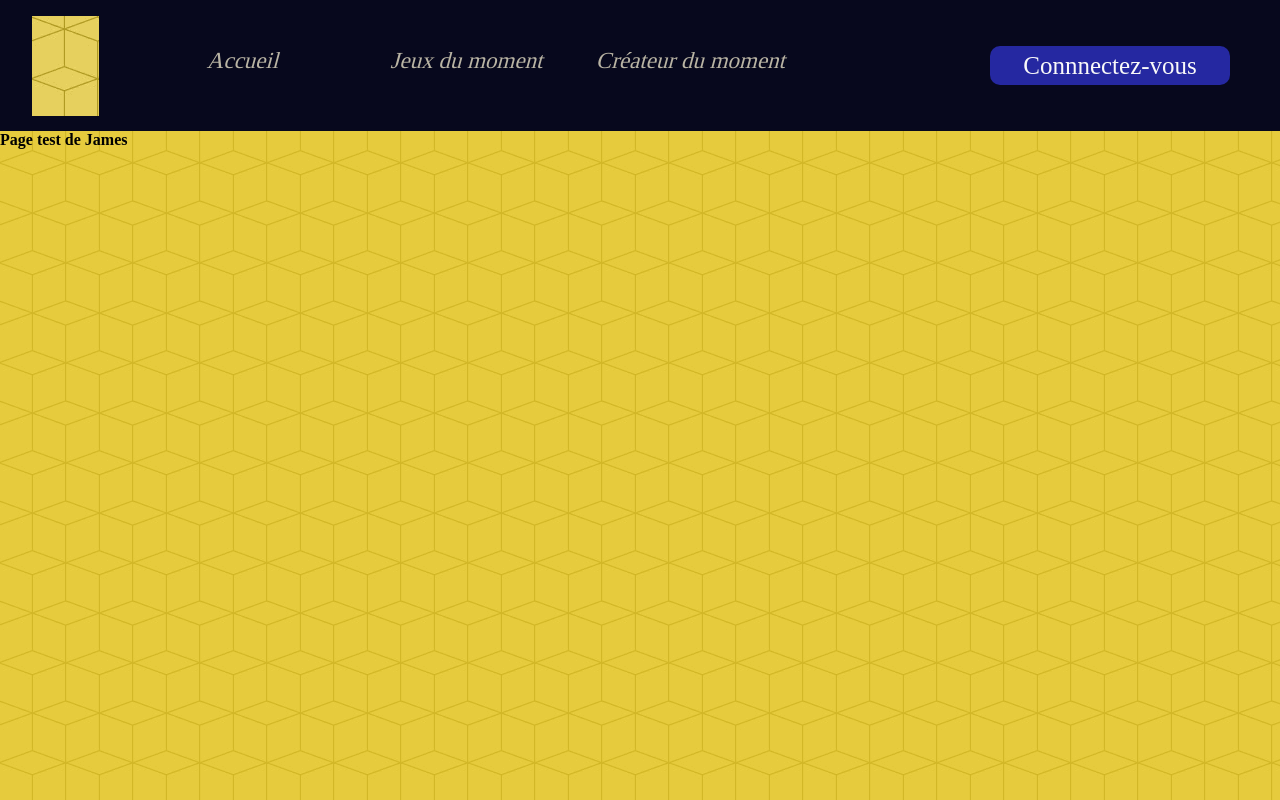
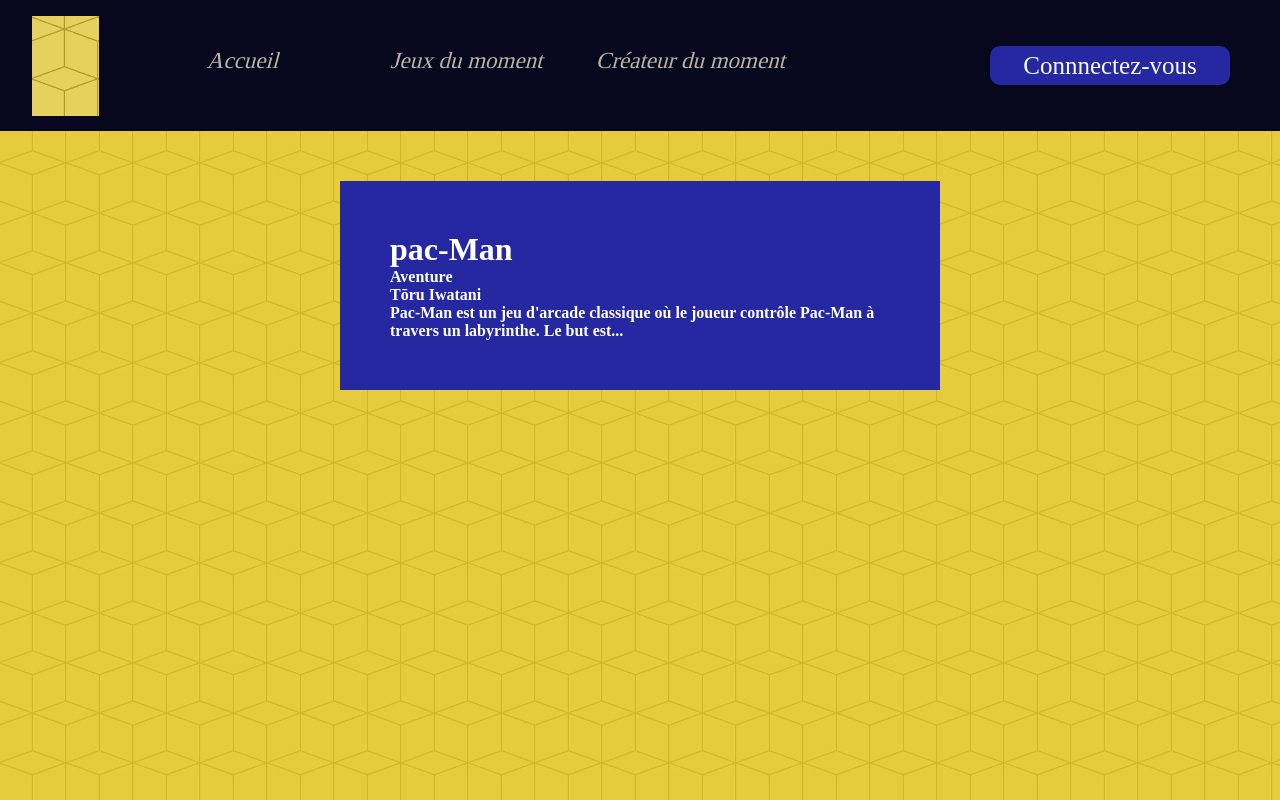
Before and after one commit to charlydrax/Sting, a React (Create React App) app: page /page-test-james in a window 1280 px wide. Built offline with nearby package versions, Linux system fonts and the light colour scheme; a web font is replaced by a local one.

Commit message:
Info Page J

```diff
--- /dev/null
+++ b/src/components/InfoJeux/InfoJeux.jsx
@@ -0,0 +1,50 @@
+import styled from 'styled-components'
+import dataGame  from '../../data/data-game.js'
+const Container = styled.div`
+    background: #2528A1;
+    width:600px;
+    margin:auto;
+    margin-top:50px;
+`
+const ContainerDroite = styled.div`
+    color:white;
+    padding:50px;
+`
+const ContainerGauche = styled.div`
+    padding:50px;
+`
+
+
+
+function InfoJeux({idGame}){
+    let infoGame = dataGame
+    console.log(infoGame)
+    return(
+
+        <>
+
+            <Container>
+                <main>
+                    <ContainerDroite>
+                        <h1>{infoGame[idGame].title}</h1>
+                        <p>{infoGame[idGame].categories}</p>
+                        <p>{infoGame[idGame].creator}</p>
+                        <p>{infoGame[idGame].description}</p>
+                    </ContainerDroite>
+
+
+                </main>
+
+
+
+
+            </Container>
+            {/* <p>{infoGame[1].title}</p> */}
+
+
+
+        </>
+    )
+}
+
+export default InfoJeux ;
--- /dev/null
+++ b/src/data/data-game.js
@@ -0,0 +1,15 @@
+const dataGame = [
+    {
+        title:"Tetris",
+        creator:"Dmitri Pajitnov",
+        categories:"Logique",
+        description:"Tetris est un jeu de puzzle où des blocs de formes variées tombent du haut de l'écran. L'objectif est de compléter des lignes horizontales sans laisser d'espaces vides. Chaque ligne complétée disparaît, et le jeu s'accélère au fur et à mesure. Simple, mais addictif !",
+    },
+    {
+        title:"pac-Man",
+        categories:"Aventure",
+        creator:"Tōru Iwatani",
+        description:"Pac-Man est un jeu d'arcade classique où le joueur contrôle Pac-Man à travers un labyrinthe. Le but est... ",
+    },
+]
+export default dataGame
--- /dev/null
+++ b/src/data/index.js
@@ -0,0 +1 @@
+export * from "./data-game.js";
--- a/src/pages/Test/James/James.jsx
+++ b/src/pages/Test/James/James.jsx
@@ -1,6 +1,11 @@
+import InfoJeux from "../../../components/InfoJeux/InfoJeux"
+
 function James (){
     return (
-        <p>Page test de James</p>
+        <>
+            <InfoJeux idGame={1} />
+        </>
+
     )
 }
 export default James
```
